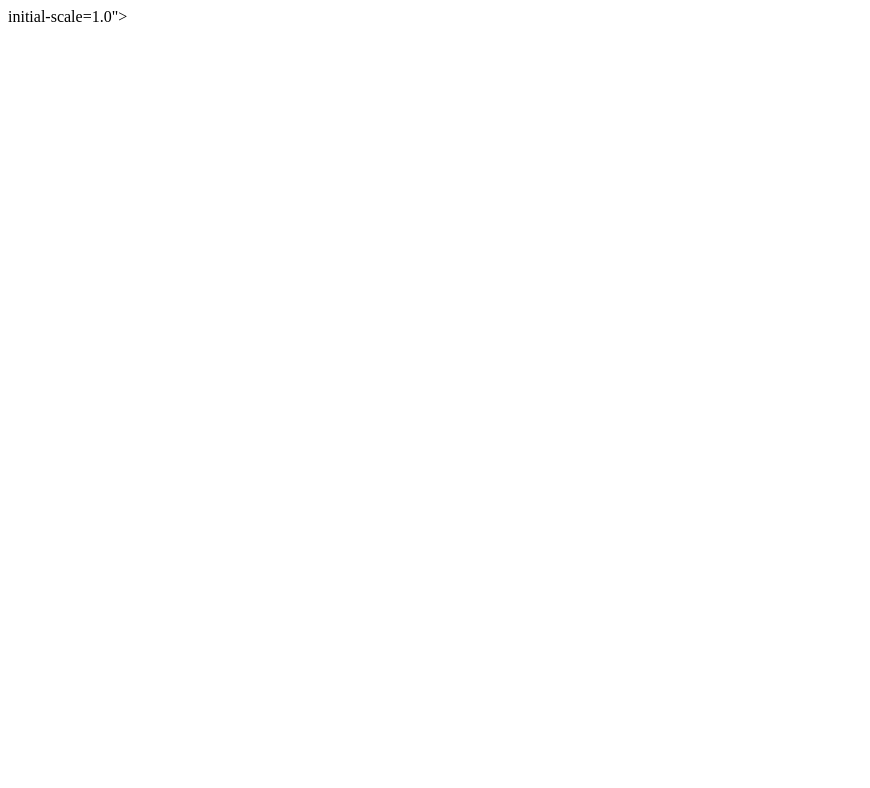
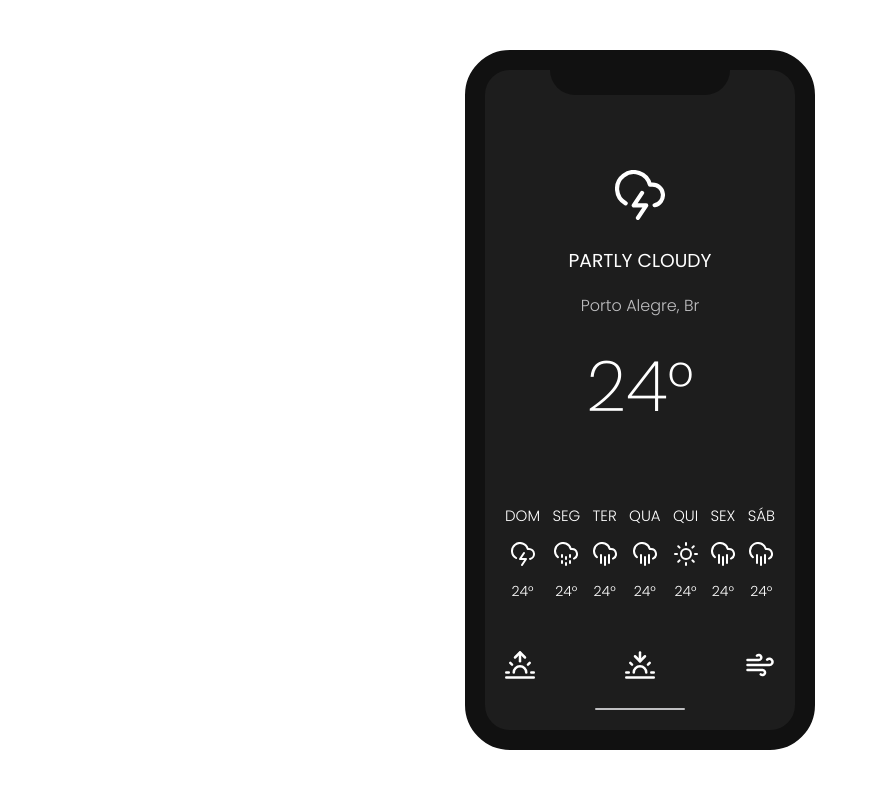
Before and after one commit to hellsu00/WeatherApp-flexbox, a plain HTML site: page index.html in a window 1280 px wide. Shown: the whole page, without its empty margins (0-870 px from the left). Drawn offline with nearby package versions, Linux system fonts and the light colour scheme.

Commit message:
WeatherApp flex finish

```diff
--- a/index.html
+++ b/index.html
@@ -5,11 +5,65 @@
     <meta http-equiv="X-UA-Compatible" content="IE=edge" />
     <meta name="viewport" content="width=device-width, initial-scale=1.0" />
     <title>WeatherApp-Flexbox</title>
-    initial-scale=1.0">
     <link rel="stylesheet" href="style.css" />
     <script src="https://unpkg.com/feather-icons"></script>
   </head>
   <body>
+    <div class="iphone-container">
+      <div class="notch"></div>
+      <div class="today-temp">
+        <i class="top-icon" data-feather="cloud-lightning"></i>
+        <h3>PARTLY CLOUDY</h3>
+        <p class="city-name">Porto Alegre, Br</p>
+        <h1>24°</h1>
+      </div>
+
+
+      <div class="week">
+        <div class="day">
+          <p class="weekday">DOM</p>
+          <i data-feather="cloud-lightning"></i>
+          <span class="temperature">24°</span>
+        </div>
+        <div class="day">
+          <p class="weekday">SEG</p>
+          <i data-feather="cloud-drizzle"></i>
+          <span class="temperature">24°</span>
+        </div>
+        <div class="day">
+          <p class="weekday">TER</p>
+          <i data-feather="cloud-rain"></i>
+          <span class="temperature">24°</span>
+        </div>
+        <div class="day">
+          <p class="weekday">QUA</p>
+          <i data-feather="cloud-rain"></i>
+          <span class="temperature">24°</span>
+        </div>
+        <div class="day">
+          <p class="weekday">QUI</p>
+          <i data-feather="sun"></i>
+          <span class="temperature">24°</span>
+        </div>
+        <div class="day">
+          <p class="weekday">SEX</p>
+          <i data-feather="cloud-rain"></i>
+          <span class="temperature">24°</span>
+        </div>
+        <div class="day">
+          <p class="weekday">SÁB</p>
+          <i data-feather="cloud-rain"></i>
+          <span class="temperature">24°</span>
+        </div>
+
+      <div class="iphone-menu"></div>
+    </div>
+
+    <div class="footer">
+      <i data-feather="sunrise"></i>
+      <i data-feather="sunset"></i>
+      <i data-feather="wind"></i>
+    </div>
     <script>
       feather.replace();
     </script>
--- a/style.css
+++ b/style.css
@@ -0,0 +1,113 @@
+@import url('https://fonts.googleapis.com/css2?family=Poppins:wght@400;300;600;200&display=swap');
+
+body, button, input, select, textarea {
+    font-family: 'Poppins', sans-serif;
+}
+
+* {
+    box-sizing: border-box;
+}
+
+html, body {
+    margin: 0;
+}
+
+body {
+    display: flex;
+    justify-content: center;
+    align-items: center;
+    height: 100vh;
+}
+
+:root {
+    --dark-blue: #1D1D1D;
+    --light-gray: #BFBFC1;
+}
+
+h1 {
+    font-size: 70px;
+    font-weight:200;
+    margin: 0;
+}
+
+h3 {
+    font-weight: 400;
+}
+
+.iphone-container {
+    width: 350px;
+    height: 700px;
+    border-radius: 45px;
+    border: 20px solid #111;
+    background: var(--dark-blue);
+    position: relative;
+    color: #fff;
+    text-align: center;
+    padding: 100px 20px 50px;
+
+    display: flex;
+    flex-direction: column;
+    justify-content: space-between;
+}
+
+.iphone-container .notch {
+    width: 180px;
+    height:25px;
+    background: #111;
+    border-radius: 0 0 30px 30px;
+    position: absolute;
+    top: 0;
+    left: calc(50% - 90px);
+}
+
+.iphone-container .iphone-menu {
+    width: 90px;
+    background: var(--light-gray);
+    height: 2px;
+    border-radius: 8px;
+    position: absolute;
+    bottom: 20px;
+    left: calc(50% - 45px);
+}
+
+.iphone-container .top-icon {
+    width: 50px;
+    height: 50px;
+}
+
+.iphone-container .city-name {
+    font-weight: 300;
+    color: var(--light-gray);
+}
+
+.iphone-container .week {
+    display: flex;
+    justify-content: space-between;
+}
+
+.iphone-container .week .day {
+    display: flex;
+    flex-direction: column;
+    align-items: center;
+}
+
+.iphone-container .week .day .temperature {
+    margin-top: 15px;
+    font-weight: 300;
+    font-size: 14px;
+}
+
+.iphone-container .week .day .weekday {
+    font-weight: 300;
+    font-size: 15px;
+}
+
+.iphone-container .footer {
+    display: flex;
+    justify-content: space-between;
+}
+
+.iphone-container .footer svg {
+    width: 30px;
+    height: 30px;
+}
```
